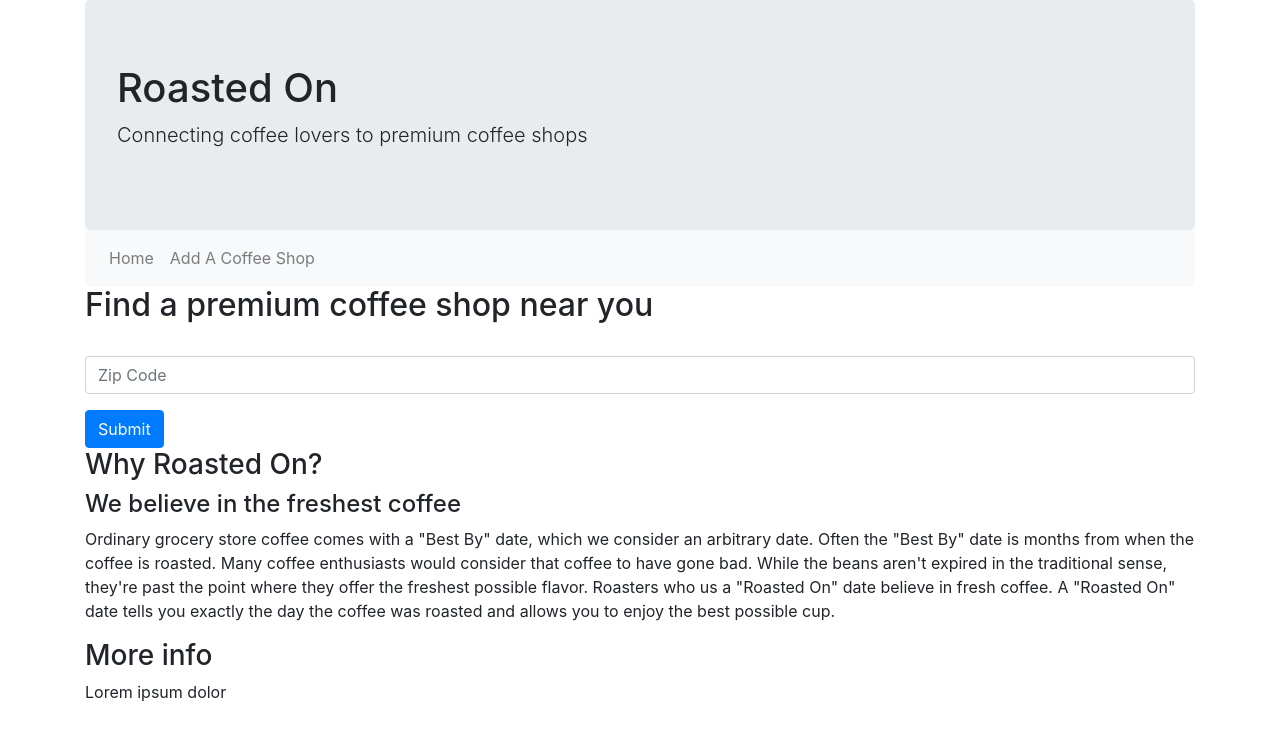
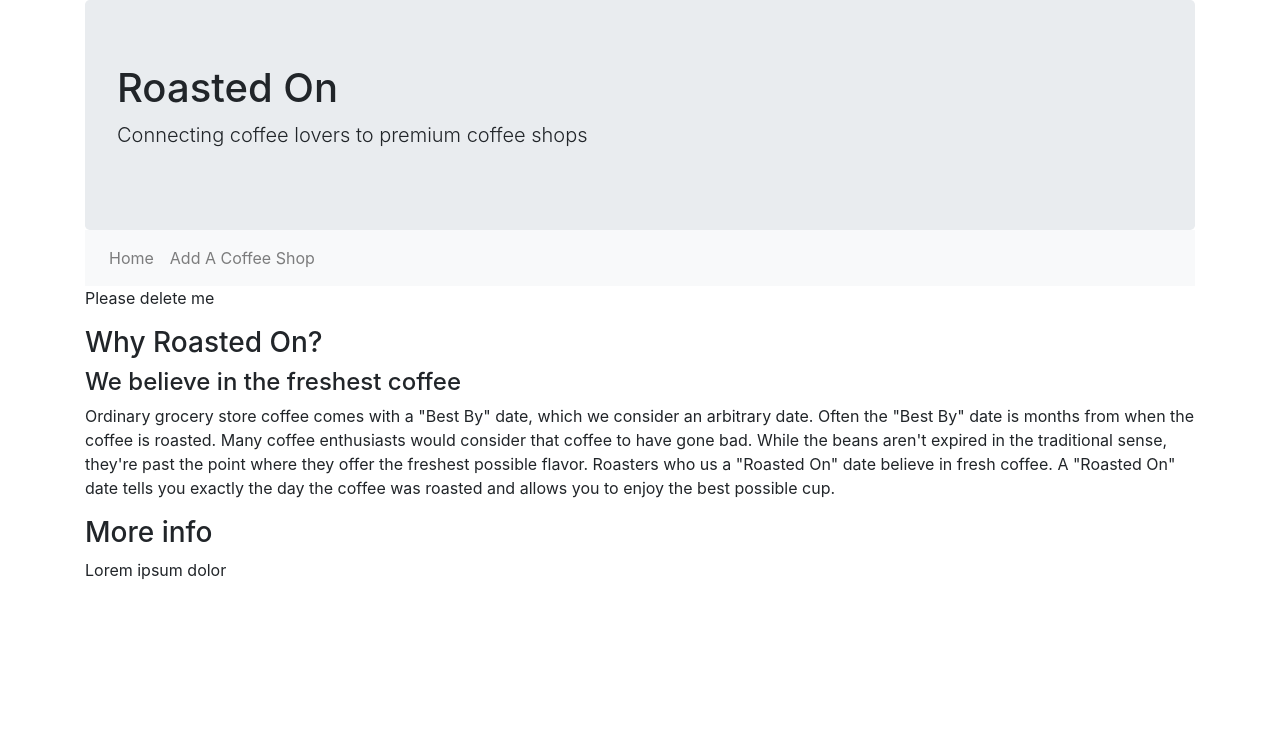
Before and after one commit to t-fa/roastedon, a React (Create React App) app in the folder frontend/: page / in a window 1280 px wide. Shown: the top 736 px of the page. Built offline with nearby package versions, Linux system fonts and the light colour scheme.

Commit message:
Converted class components to use class fields and functional components to consts

```diff
--- a/frontend/src/components/Header.js
+++ b/frontend/src/components/Header.js
@@ -1,7 +1,7 @@
 import React from 'react';
 import { Link } from 'react-router-dom';
 
-function Header() {
+const header = () => {
   return (
     <>
       <div className="jumbotron">
@@ -27,6 +27,6 @@ function Header() {
       </nav>
     </>
   );
-}
+};
 
-export default Header;
+export default header;
--- a/frontend/src/components/Home.js
+++ b/frontend/src/components/Home.js
@@ -2,7 +2,7 @@ import React from 'react';
 
 import ShopSearch from './ShopSearch';
 
-function Home() {
+const home = () => {
   return (
     <div>
       <ShopSearch />
@@ -23,6 +23,6 @@ function Home() {
       <p>Lorem ipsum dolor</p>
     </div>
   );
-}
+};
 
-export default Home;
+export default home;
--- a/frontend/src/components/MainLayout.js
+++ b/frontend/src/components/MainLayout.js
@@ -1,4 +1,4 @@
-import React from 'react';
+import React, { Component } from 'react';
 import { Switch, Route } from 'react-router-dom';
 
 import Header from './Header';
@@ -6,13 +6,10 @@ import Home from './Home';
 import AddShopForm from './AddShopForm';
 import ShopThumbnailView from './ShopThumbnailView';
 
-class MainLayout extends React.Component {
-  constructor(props) {
-    super(props);
-    this.state = {
-      shops: [],
-    };
-  }
+class MainLayout extends Component {
+  state = {
+    shops: [],
+  };
   render() {
     return (
       <div className="container">
--- a/frontend/src/components/SearchBar.js
+++ b/frontend/src/components/SearchBar.js
@@ -1,6 +1,6 @@
 import React from 'react';
 
-function SearchBar(props) {
+const searchBar = (props) => {
   return (
     <form onSubmit={props.handleSubmit}>
       <h2>Find a premium coffee shop near you</h2>
@@ -21,6 +21,6 @@ function SearchBar(props) {
       </button>
     </form>
   );
-}
+};
 
-export default SearchBar;
+export default searchBar;
--- a/frontend/src/components/ShopSearch.js
+++ b/frontend/src/components/ShopSearch.js
@@ -1,18 +1,16 @@
-import React from 'react';
+import React, { Component } from 'react';
 import axios from 'axios';
-import { Redirect } from 'react-router-dom';
+import { Redirect, Route, Switch } from 'react-router-dom';
 
 import SearchBar from './SearchBar';
+import ShopThumbnailView from './ShopThumbnailView';
 
-class ShopSearch extends React.Component {
-  constructor(props) {
-    super(props);
-    this.state = {
-      zipcode: '',
-      shops: [],
-      shopsFound: false,
-    };
-  }
+class ShopSearch extends Component {
+  state = {
+    zipcode: '',
+    shops: [],
+    shopsFound: false,
+  };
 
   handleChange = (event) => {
     this.setState({ zipcode: event.target.value });
@@ -35,14 +33,28 @@ class ShopSearch extends React.Component {
       return <Redirect to="/shops" />;
     }
     return (
-      <>
-        <SearchBar
-          zipcode={this.state.zipcode}
-          handleChange={this.handleChange}
-          handleSubmit={this.handleSubmit}
-        />
-        {console.log(this.state.shops)}
-      </>
+      <p>Please delete me</p>
+      // <Switch>
+      //   <Route
+      //     exact
+      //     path="/"
+      //     render={(props) => (
+      //       <SearchBar
+      //         zipcode={this.state.zipcode}
+      //         handleChange={this.handleChange}
+      //         handleSubmit={this.handleSubmit}
+      //       />
+      //     )}
+      //   />
+      //   <Route path="/shops" render={(props) => (ShopThumbnailView
+      //   this.state.shops.map(shop => <ShopThumbnailView shopName={shop.name}/>)
+      //     )} />
+      // </Switch>
+      // <SearchBar
+      //   zipcode={this.state.zipcode}
+      //   handleChange={this.handleChange}
+      //   handleSubmit={this.handleSubmit}
+      // />
     );
   }
 }
--- a/frontend/src/components/ShopThumbnailView.js
+++ b/frontend/src/components/ShopThumbnailView.js
@@ -1,10 +1,10 @@
 import React from 'react';
 
-function ShopThumbnailView(props) {
+const shopThumbnailView = (props) => {
   return (
     <div className="shopthumbnailview container border rounded-lg p-3">
       {/* <img class="shopthumbnailimg" src={props.imgsrc} /> */}
-      <h4>{props.shopname}</h4>
+      <h4>{props.shopName}</h4>
       <p>
         Lorem ipsum dolor sit amet, consectetur adipiscing elit, sed do eiusmod
         tempor incididunt ut labore et dolore magna aliqua. Ut enim ad minim
@@ -16,6 +16,6 @@ function ShopThumbnailView(props) {
       </p>
     </div>
   );
-}
+};
 
-export default ShopThumbnailView;
+export default shopThumbnailView;
--- a/frontend/src/components/StateDropDown.js
+++ b/frontend/src/components/StateDropDown.js
@@ -1,6 +1,6 @@
 import React from 'react';
 
-function StateDropDown(props) {
+const stateDropDown = (props) => {
   return (
     <div className="form-group col-md-4">
       <label htmlFor="inputState">State</label>
@@ -65,6 +65,6 @@ function StateDropDown(props) {
       </select>
     </div>
   );
-}
+};
 
-export default StateDropDown;
+export default stateDropDown;
--- a/frontend/src/components/TextInput.js
+++ b/frontend/src/components/TextInput.js
@@ -1,12 +1,12 @@
 import React from 'react';
 
-function TextInput(props) {
+const textInput = (props) => {
   return (
     <div className={`form-group ${props.divclass}`}>
       <label htmlFor={props.label}>{props.labeltext}</label>
       <input type="text" className="form-control" {...props} />
     </div>
   );
-}
+};
 
-export default TextInput;
+export default textInput;
```
Also changed, not shown: frontend/src/components/AddShopForm.js (+3 -6 lines).
